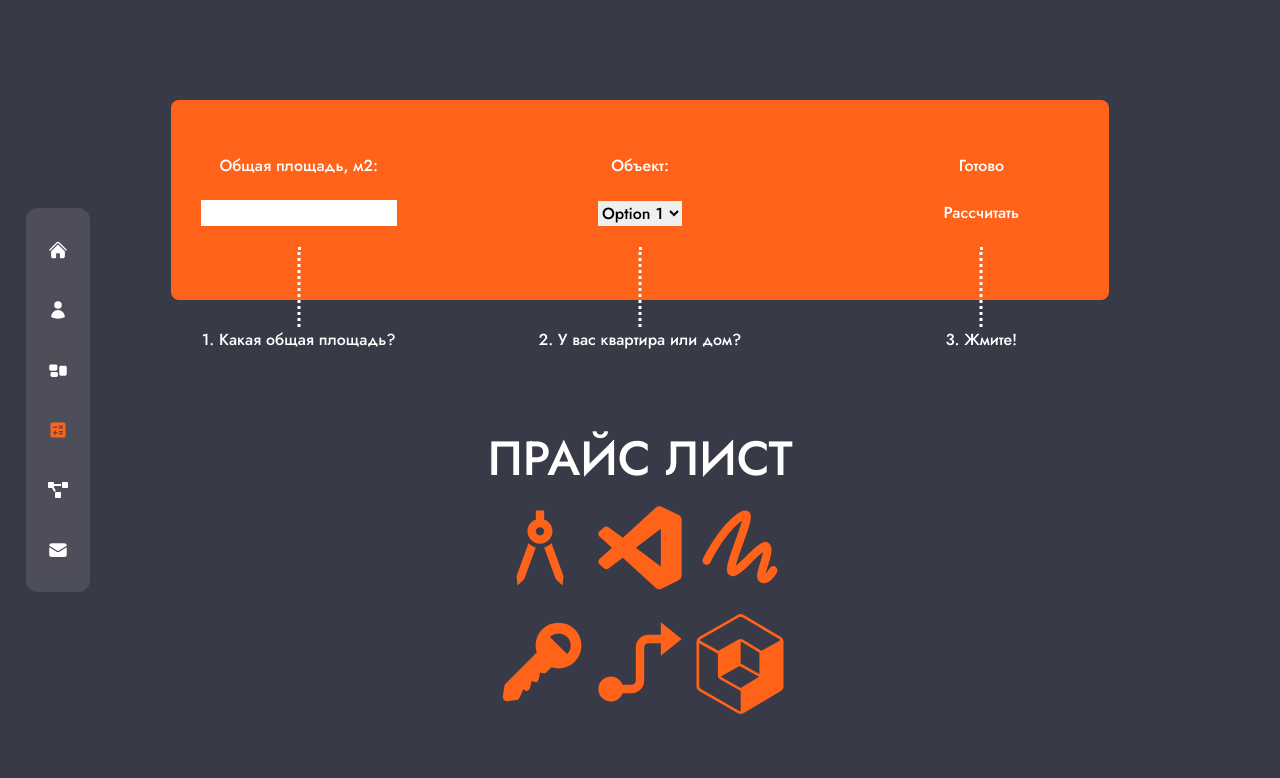
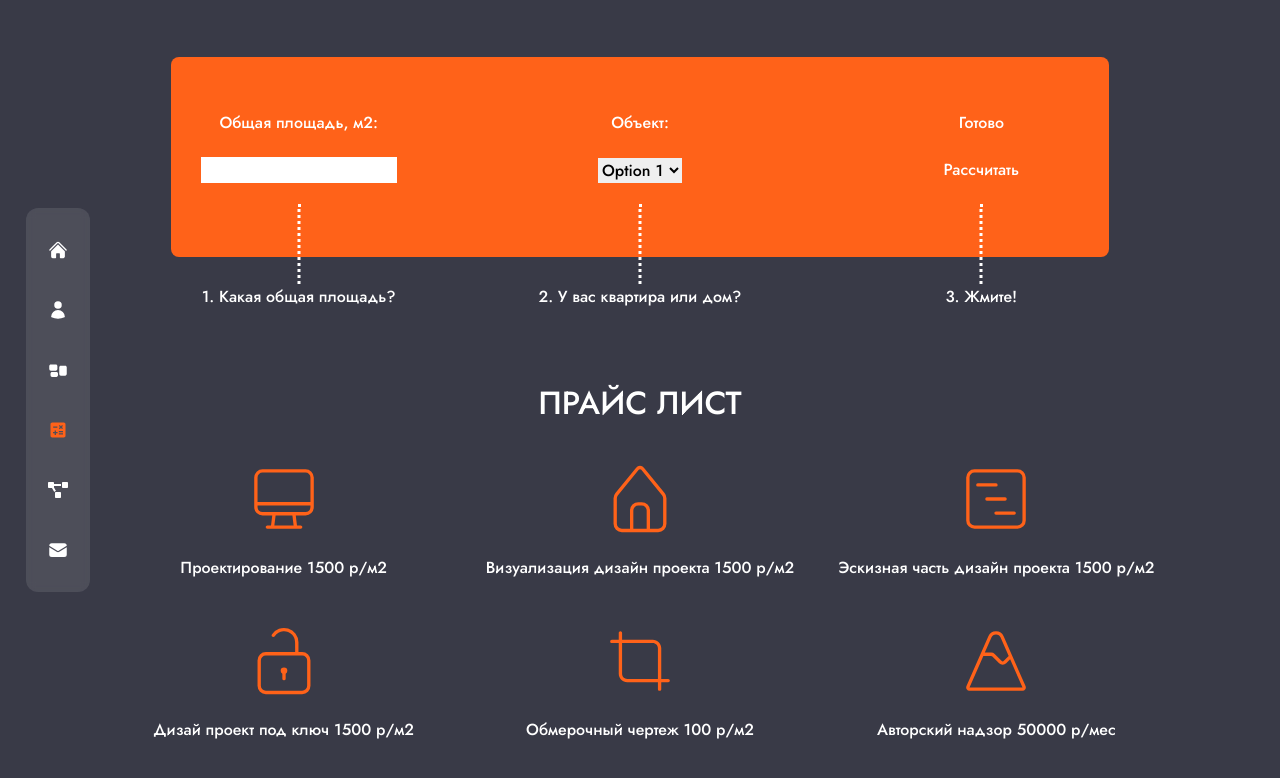
Before and after one commit to TyamackovM/a-studio, a Next.js app: page /calculate in a window 1280 px wide. Shown: the top 778 px of the page. Built offline with nearby package versions, Linux system fonts and the light colour scheme.

Commit message:
calc icons and prices

```diff
--- a/pages/calculate/index.tsx
+++ b/pages/calculate/index.tsx
@@ -10,11 +10,14 @@ from 'react-icons/si';
 import
   {RiGuideFill, RiSketching}
 from 'react-icons/ri';
+import
+  {CiHome,CiRead,CiUnlock,CiCrop,CiMountain1,CiDesktop,CiViewTimeline}
+from 'react-icons/ci';
 
 
 export default function index() {
   return (
-    <div className="w-full h-full flex flex-col items-center justify-start mt-[100px]">
+    <div className="w-full h-full flex flex-col items-center justify-center">
       <div className="w-full h-1/4 flex flex-row items-center justify-center">
         <div className="bg-[#ff6219] rounded-l-lg w-1/5 h-full flex flex-col items-center justify-evenly p-8">
           <span>Общая площадь, м2:</span>
@@ -47,15 +50,32 @@ export default function index() {
           </div>
         </div>
       </div>
-      <span className="text-[48px] mt-[120px]">ПРАЙС ЛИСТ</span>
-      <div className="grid grid-cols-3 grid-rows-2">
-        <div className='text-[100px] text-accent mb-4'><MdArchitecture/></div>
-        <div className='text-[100px] text-accent mb-4'><BiLogoVisualStudio/></div>
-        <div className='text-[100px] text-accent mb-4'><RiSketching/></div>
-        <div className='text-[100px] text-accent mb-4'><BiSolidKey/></div>
-        <div className='text-[100px] text-accent mb-4'><RiGuideFill/></div>
-        <div className='text-[100px] text-accent mb-4'><SiBlueprint/></div>
-
+      <span className="text-[32px] mt-[120px]">ПРАЙС ЛИСТ</span>
+      <div className="grid grid-cols-3 grid-rows-2 align-center gap-[40px] mt-[30px]">
+        <div className="flex flex-col items-center justify-center">
+          <div className='text-[80px] text-accent mb-4'><CiDesktop/></div>
+          <span>Проектирование 1500 р/м2</span>
+        </div>
+        <div className="flex flex-col items-center justify-center">
+          <div className='text-[80px] text-accent mb-4'><CiHome/></div>
+          <span>Визуализация дизайн проекта 1500 р/м2</span>
+        </div>
+        <div className="flex flex-col items-center justify-center">
+          <div className='text-[80px] text-accent mb-4'><CiViewTimeline/></div>
+          <span>Эскизная часть дизайн проекта 1500 р/м2</span>
+        </div>
+        <div className="flex flex-col items-center justify-center">
+          <div className='text-[80px] text-accent mb-4'><CiUnlock/></div>
+          <span>Дизай проект под ключ 1500 р/м2</span>
+        </div>
+        <div className="flex flex-col items-center justify-center">
+          <div className='text-[80px] text-accent mb-4'><CiCrop/></div>
+          <span>Обмерочный чертеж 100 р/м2</span>
+        </div>
+        <div className="flex flex-col items-center justify-center">
+          <div className='text-[80px] text-accent mb-4'><CiMountain1/></div>
+          <span>Авторский надзор 50000 р/мес</span>
+        </div>
       </div>
     </div>
   );
```
